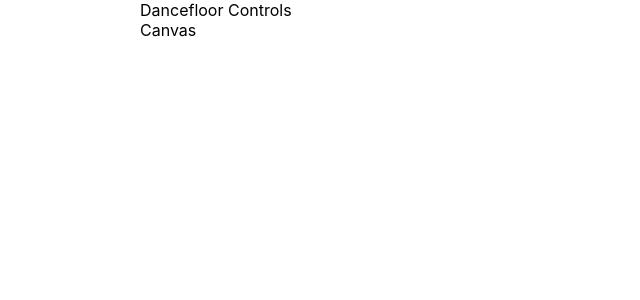
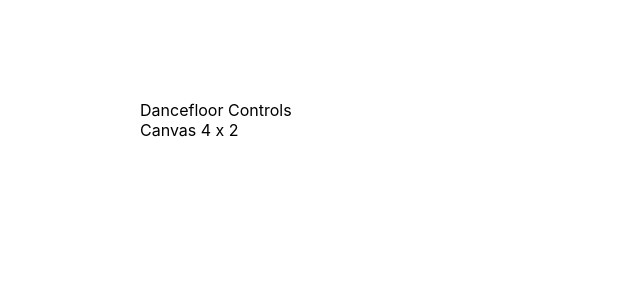
Before and after one commit to nadyja/dancefloor, a React (Create React App) app: page / in a window 1280 px wide. Shown: the top 300 px of the page, without its empty margins (0-640 px from the left). Built offline with nearby package versions, Linux system fonts and the light colour scheme; the HTML template or start-up script is replaced by a standard one.

Commit message:
Fetch initial data

```diff
--- a/src/components/Canvas/index.js
+++ b/src/components/Canvas/index.js
@@ -1,11 +1,15 @@
 import React from 'react';
+import PropTypes from 'prop-types';
 
-function Canvas() {
+function Canvas({ columns, rows }) {
   return (
     <div>
-      Canvas
+      Canvas {columns} x {rows}
     </div>
   );
 }
-
+Canvas.propTypes = {
+  columns: PropTypes.number.isRequired,
+  rows: PropTypes.number.isRequired,
+}
 export default Canvas;
--- /dev/null
+++ b/src/components/Loadable/Loader.js
@@ -0,0 +1,11 @@
+import React from 'react';
+
+function Loader() {
+  return (
+    <div>
+      loading...
+    </div>
+  );
+}
+
+export default Loader;
--- /dev/null
+++ b/src/components/Loadable/index.js
@@ -0,0 +1,16 @@
+import React from 'react';
+import PropTypes from 'prop-types';
+import Loader from './Loader';
+
+function Loadable({ loading, children }) {
+  if (loading) {
+    return <Loader />;
+  }
+  return children;
+}
+Loadable.propTypes = {
+  loading: PropTypes.bool.isRequired,
+  children: PropTypes.node.isRequired,
+}
+
+export default Loadable;
--- a/src/containers/App.css
+++ b/src/containers/App.css
@@ -1,4 +1,5 @@
 .wrapper {
+  padding: 100px 0;
   width: 1000px;
   margin: auto;
 }
--- a/src/containers/App.js
+++ b/src/containers/App.js
@@ -1,15 +1,42 @@
 import React from 'react';
+import Loadable from '../components/Loadable';
 import Controls from '../components/Controls';
 import Canvas from '../components/Canvas';
+import defaultConfig from './defaultConfig.json';
 import './App.css';
 
-function App() {
-  return (
-    <div className="wrapper">
-      <Controls />
-      <Canvas />
-    </div>
-  );
+class App extends React.PureComponent {
+  state = {
+    loading: false,
+    columns: 0,
+    rows: 0,
+  };
+  initialConfigSuccess = (config) => {
+    this.setState({
+      loading: false,
+      ...config,
+    });
+  }
+  asyncLoadInitialConfig = () => {
+    this.setState({
+      loading: true,
+    })
+    setTimeout(() => this.initialConfigSuccess(defaultConfig), 1000);
+  }
+  componentDidMount() {
+    this.asyncLoadInitialConfig();
+  }
+  render() {
+    const { columns, rows, loading } = this.state;
+    return (
+      <div className="wrapper">
+        <Loadable loading={loading}>
+          <Controls />
+          <Canvas columns={columns} rows={rows} />
+        </Loadable>
+      </div>
+    );
+  }
 }
 
 export default App;
--- /dev/null
+++ b/src/containers/defaultConfig.json
@@ -0,0 +1,4 @@
+{
+  "columns": 4,
+  "rows": 2
+}
```
